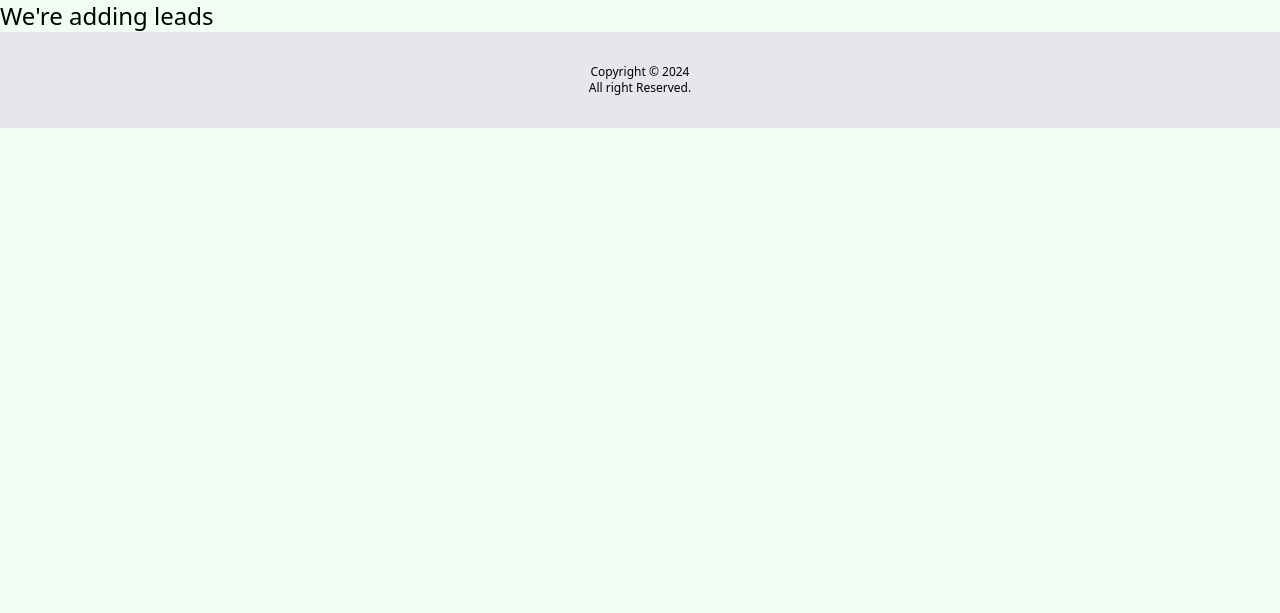
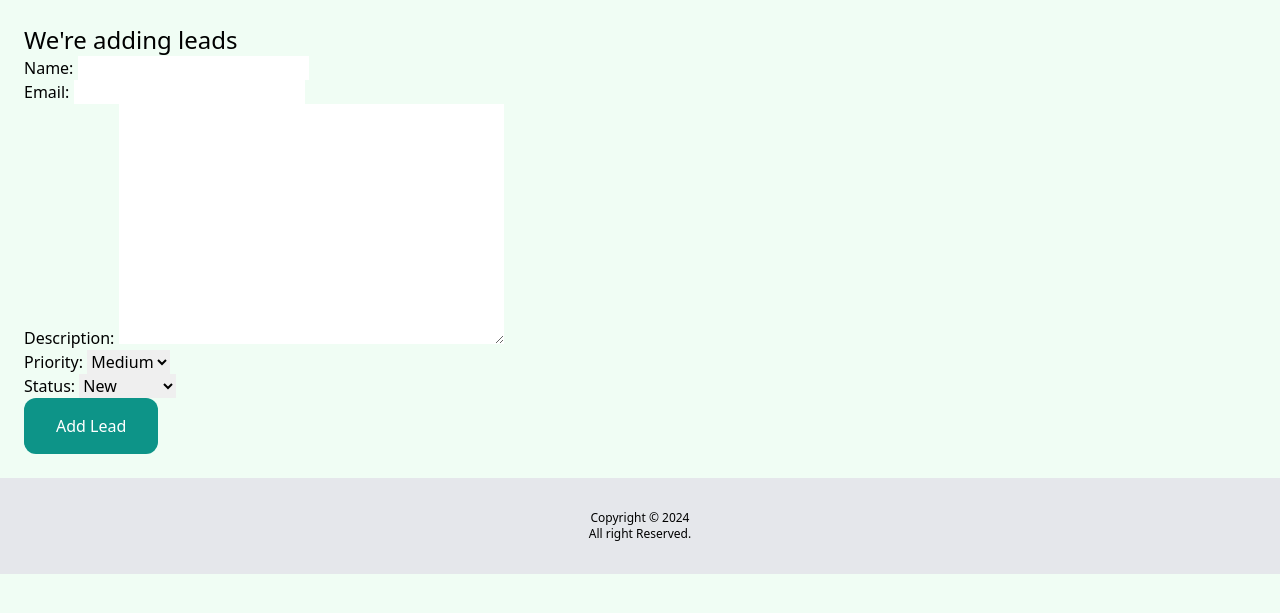
Before and after one commit to Harrieson/Django_CRM-With-WebPhone, a Django app: page /dashboard/leads/add-lead/ in a window 1280 px wide. Shown: the part 64-677 px from the top of the page. Run offline with Django 5.2, Linux system fonts and the light colour scheme; the visitor is signed in with stand-in values (Sample User, id 1); some libraries are stand-ins or nearby versions.

Commit message:
Leads management

```diff
--- a/core/templates/core/base.html
+++ b/core/templates/core/base.html
@@ -16,7 +16,7 @@
         <a href="/" class="text-white text-2xl">Teal CRM</a>
         <div>
             <a href="{% url 'dashboard' %}" class="text-white rounded-xl py-4 px-6 hover:bg-teal-600 hover:text-2xl">Dashboard</a>
-            <a href="{% url 'add_lead' %}" class="text-white rounded-xl py-4 px-6 hover:bg-teal-600 hover:text-2xl">Leads</a>
+            <a href="{% url 'leads_list' %}" class="text-white rounded-xl py-4 px-6 hover:bg-teal-600 hover:text-2xl">Leads</a>
             <a href="{% url 'about' %}" class="text-white rounded-xl py-4 px-6 hover:bg-teal-700 hover:text-2xl">About</a>
             {% if request.user.is_authenticated %}
                 <a href="{% url 'logout' %}" class="text-white rounded-xl py-4 px-6 hover:bg-red-600 hover:text-2xl">Logout</a>
--- /dev/null
+++ b/lead/forms.py
@@ -0,0 +1,9 @@
+from django import forms
+
+from .models import Lead
+
+
+class AddLeadForm(forms.ModelForm):
+    class Meta:
+        model = Lead
+        fields = ('name', 'email', 'description', 'priority', 'status',)
--- a/lead/templates/lead/add_lead.html
+++ b/lead/templates/lead/add_lead.html
@@ -3,5 +3,13 @@
 {% block title %} Add Lead {% endblock %}
 
 {% block content %}
-<h1 class="text-2xl">We're adding leads</h1>
+    <div class="py-6 px-6">
+        <h1 class="text-2xl">We're adding leads</h1>
+        <form method="post" action=".">
+            {% csrf_token %}
+
+            {{ form.as_p }}
+            <button class="py-4 px-8 bg-teal-600 text-white rounded-xl">Add Lead</button>
+        </form>
+    </div>
 {% endblock  %}
--- a/lead/urls.py
+++ b/lead/urls.py
@@ -3,5 +3,6 @@ from django.urls import path
 from . import views
 
 urlpatterns = [
+    path('', views.leads_list, name='leads_list'),
     path('add-lead/', views.add_lead, name='add_lead')
 ]
--- a/lead/views.py
+++ b/lead/views.py
@@ -1,7 +1,31 @@
 from django.contrib.auth.decorators import login_required
-from django.shortcuts import render
+from django.shortcuts import redirect, render
+
+from .forms import AddLeadForm
+from .models import Lead
 
 
 @login_required
+def leads_list(request):
+    leads = Lead.objects.filter(created_by=request.user)
+
+    return render(request, 'lead/leads_list.html', {
+        'leads': leads
+    })
+
+@login_required
 def add_lead(request):
-    return render(request, 'lead/add_lead.html')
+    if request.method == 'POST':
+        form = AddLeadForm(request.POST)
+        if form.is_valid():
+            lead = form.save(commit=False)
+            lead.created_by = request.user
+            lead.save()
+
+            return redirect('dashboard')
+    else:
+
+        form = AddLeadForm()
+    return render(request, 'lead/add_lead.html', {
+        'form': form
+    })
```
Also changed, not shown: lead/templates/lead/leads_list.html (added, +11 -0 lines).
